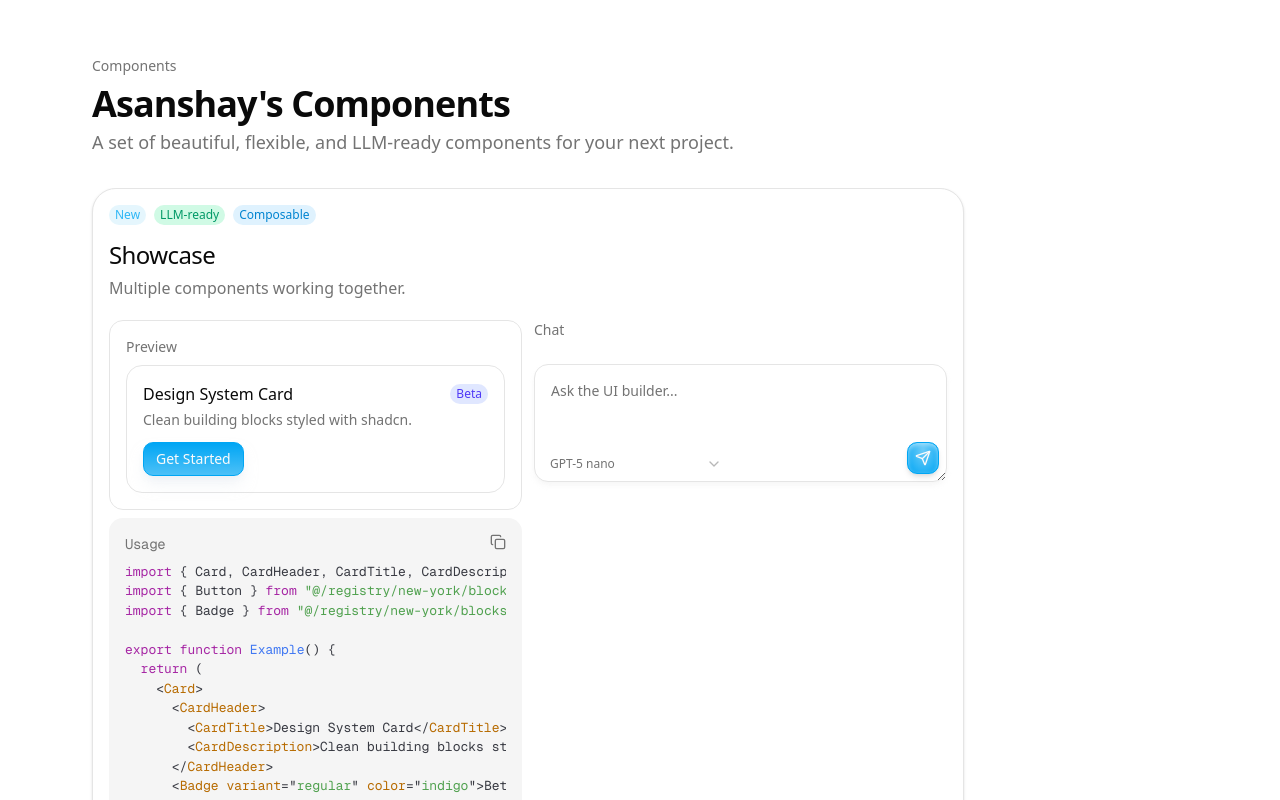
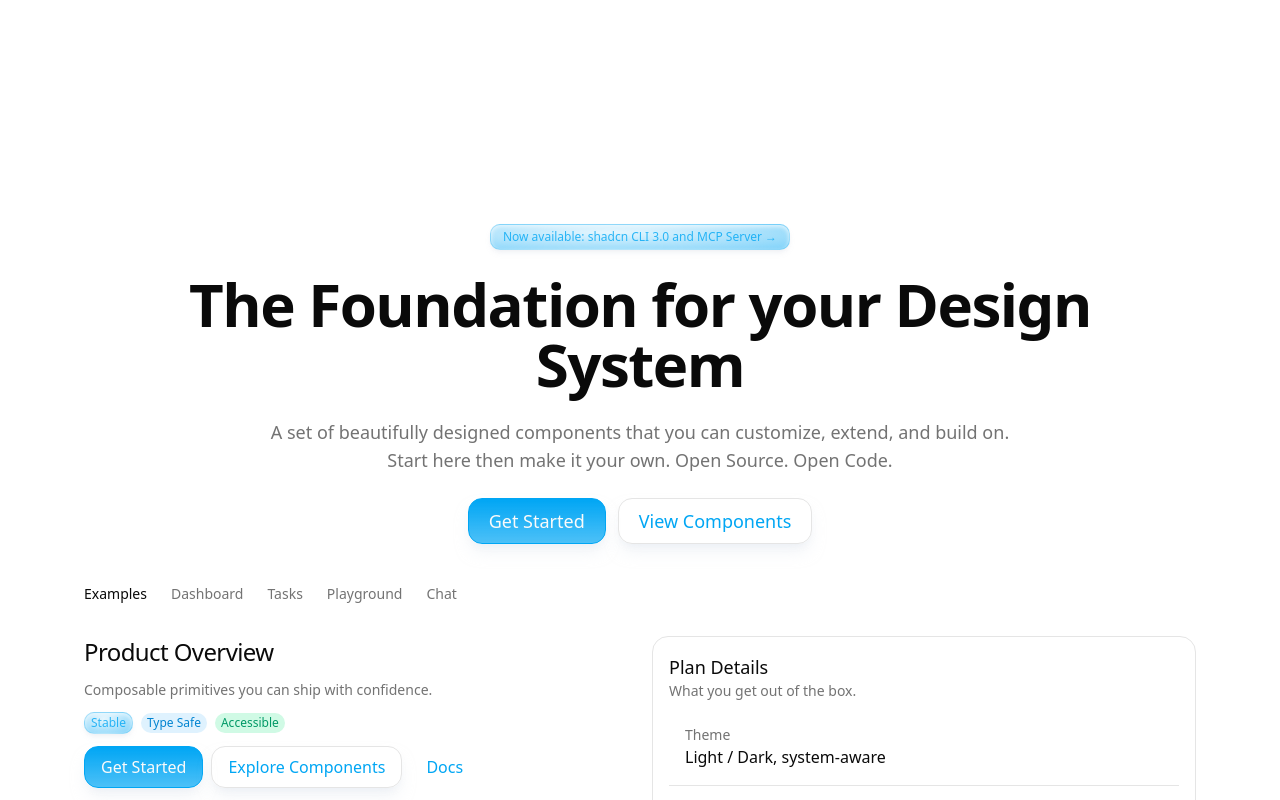
Before and after one commit to SuperAce100/design-system, a Next.js app: page / in a window 1280 px wide. Shown: the top 800 px of the page. Built offline with nearby package versions, Linux system fonts and the light colour scheme.

Commit message:
Temp homepage

```diff
--- a/app/page.tsx
+++ b/app/page.tsx
@@ -6,18 +6,32 @@ import { Button } from "@/registry/new-york/blocks/button/button";
 import { componentList, sectionOrder } from "@/lib/component-registry";
 import { Card, CardDescription, CardHeader, CardTitle } from "@/registry/new-york/blocks/card/card";
 import { CodeBlock } from "@/registry/new-york/blocks/code-block/code-block";
-import ChatMessage from "@/registry/new-york/blocks/chat-message/chat-message";
 import { Badge } from "@/registry/new-york/blocks/badge/badge";
 import type { UIMessage } from "ai";
 import MotionBlurText from "@/registry/new-york/blocks/motion-blur-text/motion-blur-text";
 import Reveal from "@/registry/new-york/blocks/reveal/reveal";
-import ChatInput from "@/registry/new-york/blocks/chat-input/chat-input";
 import ShowcaseChat from "@/components/showcase-chat";
+import { Input } from "@/registry/new-york/blocks/input/input";
+import {
+  Select,
+  SelectContent,
+  SelectItem,
+  SelectTrigger,
+  SelectValue,
+} from "@/registry/new-york/blocks/select/select";
+import { Textarea } from "@/registry/new-york/blocks/textarea/textarea";
+import Markdown from "@/registry/new-york/blocks/markdown/markdown";
+import { DescriptionList } from "@/registry/new-york/blocks/description-list/description-list";
+import OverviewExample from "@/components/examples/OverviewExample";
+import DashboardExample from "@/components/examples/DashboardExample";
+import TasksExample from "@/components/examples/TasksExample";
+import PlaygroundExample from "@/components/examples/PlaygroundExample";
+import ChatExample from "@/components/examples/ChatExample";
 
 const components = componentList;
 
 export default function Home() {
-  // Group components by their section for easier rendering in the sidebar/content
+  // Group components by their section for easier rendering
   const componentsBySection = React.useMemo(() => {
     return components.reduce<Record<string, typeof components>>((acc, component) => {
       const section = component.section as string;
@@ -27,98 +41,76 @@ export default function Home() {
     }, {} as Record<string, typeof components>);
   }, []);
 
+  // Tabs state
+  const [activeTab, setActiveTab] = React.useState<string>("overview");
+
   return (
-    <div className="max-w-6xl mx-auto flex flex-col h-screen px-4 pt-8 gap-8 overflow-y-auto">
-      <header className="flex flex-col gap-2 px-3">
-        <div className="text-sm text-muted-foreground mt-6">
-          <Link href="/" className="hover:text-foreground transition-colors">
-            Components
-          </Link>
-        </div>
-        <div className="flex items-start justify-between gap-4">
-          <div className="flex flex-col gap-1">
-            <h1 className="text-4xl font-semibold tracking-tight">Asanshay's Components</h1>
-            <p className="text-muted-foreground text-lg">
-              A set of beautiful, flexible, and LLM-ready components for your next project.
-            </p>
-          </div>
+    <div className="max-w-6xl mx-auto flex flex-col px-4 pt-8 gap-10">
+      {/* Hero */}
+      <header className="flex flex-col gap-6 items-center text-center mt-48">
+        <Badge variant="fancy" color="primary" className="px-3 py-1">
+          Now available: shadcn CLI 3.0 and MCP Server →
+        </Badge>
+        <h1 className="text-5xl md:text-6xl font-semibold tracking-tight">
+          The Foundation for your Design System
+        </h1>
+        <p className="text-muted-foreground text-lg max-w-3xl">
+          A set of beautifully designed components that you can customize, extend, and build on.
+          Start here then make it your own. Open Source. Open Code.
+        </p>
+        <div className="flex items-center gap-3">
+          <Button size="lg">Get Started</Button>
+          <Button variant="outline" size="lg">
+            View Components
+          </Button>
         </div>
       </header>
-      <main className="flex flex-col gap-8 relative min-h-0 overflow-hidden px-3 max-w-4xl">
-        <section id="showcase" className="">
-          <Card className="p-4">
-            <Reveal index={0} className="flex items-center gap-2 mb-2">
-              <Badge variant="regular" color="primary">
-                New
-              </Badge>
-              <Badge variant="regular" color="emerald">
-                LLM-ready
-              </Badge>
-              <Badge variant="regular" color="sky">
-                Composable
-              </Badge>
-            </Reveal>
-            <CardHeader className="p-0 mb-3">
-              <MotionBlurText className="text-2xl font-medium tracking-tight">
-                Showcase
-              </MotionBlurText>
-              <CardDescription>Multiple components working together.</CardDescription>
-            </CardHeader>
-            <div className="grid grid-cols-1 md:grid-cols-2 gap-3">
-              <Reveal index={1} className="flex flex-col gap-2">
-                <div className="rounded-xl border p-4">
-                  <div className="text-sm text-muted-foreground mb-2">Preview</div>
-                  <div className="flex flex-col gap-2">
-                    <div className="rounded-2xl border p-4 bg-card">
-                      <div className="flex items-center justify-between">
-                        <div className="font-medium">Design System Card</div>
-                        <Badge variant="regular" color="indigo">
-                          Beta
-                        </Badge>
-                      </div>
-                      <div className="text-sm text-muted-foreground mt-1">
-                        Clean building blocks styled with shadcn.
-                      </div>
-                      <div className="mt-3">
-                        <Button size="sm">Get Started</Button>
-                      </div>
-                    </div>
-                  </div>
-                </div>
-                <CodeBlock
-                  variant="flat"
-                  title="Usage"
-                  language="tsx"
-                  code={`import { Card, CardHeader, CardTitle, CardDescription } from "@/registry/new-york/blocks/card/card";
-import { Button } from "@/registry/new-york/blocks/button/button";
-import { Badge } from "@/registry/new-york/blocks/badge/badge";
 
-export function Example() {
-  return (
-    <Card>
-      <CardHeader>
-        <CardTitle>Design System Card</CardTitle>
-        <CardDescription>Clean building blocks styled with shadcn.</CardDescription>
-      </CardHeader>
-      <Badge variant="regular" color="indigo">Beta</Badge>
-      <Button size="sm">Get Started</Button>
-    </Card>
-  );
-}`}
-                />
-              </Reveal>
-              <Reveal index={2} className="flex flex-col gap-2">
-                <ShowcaseChat className="flex flex-col gap-2" defaultModel="gpt-5-nano" />
-              </Reveal>
-            </div>
-          </Card>
-        </section>
+      {/* Examples */}
+      <main className="flex flex-col gap-8 relative">
+        {/* Tabs */}
+        <div className="flex items-center gap-6 overflow-x-auto px-1">
+          {[
+            { id: "overview", label: "Examples" },
+            { id: "dashboard", label: "Dashboard" },
+            { id: "tasks", label: "Tasks" },
+            { id: "playground", label: "Playground" },
+            { id: "chat", label: "Chat" },
+          ].map((tab) => (
+            <button
+              key={tab.id}
+              onClick={() => setActiveTab(tab.id)}
+              className={`text-sm whitespace-nowrap ${
+                activeTab === tab.id
+                  ? "text-foreground"
+                  : "text-muted-foreground hover:text-foreground"
+              }`}
+            >
+              {tab.label}
+            </button>
+          ))}
+        </div>
+
+        {/* Panels */}
+        {activeTab === "overview" && <OverviewExample />}
+
+        {activeTab === "dashboard" && <DashboardExample />}
+
+        {activeTab === "tasks" && <TasksExample />}
+
+        {activeTab === "playground" && <PlaygroundExample />}
+
+        {activeTab === "chat" && <ChatExample />}
+
+        {/* (Old showcase removed) */}
+
+        {/* Components index */}
         {sectionOrder.map((section) => {
           const comps = componentsBySection[section];
           if (!comps) return null;
           const anchor = section.toLowerCase();
           return (
-            <section key={section} id={anchor} className="">
+            <section key={section} id={anchor} className="px-1">
               <h2 className="text-xl font-medium mb-1">{section}</h2>
               <div className="grid grid-cols-2 sm:grid-cols-4 gap-1">
                 {comps.map((component) => (
@@ -126,7 +118,7 @@ export function Example() {
                     key={component.id}
                     variant="link"
                     size="sm"
-                    className="justify-start no-underline text-primary pl-0 hover:opacity-100 "
+                    className="justify-start no-underline text-primary pl-0 hover:opacity-100"
                     asChild
                   >
                     <Link href={`/${component.id}`}>{component.name}</Link>
@@ -136,6 +128,7 @@ export function Example() {
             </section>
           );
         })}
+        <div className="pb-10" />
       </main>
     </div>
   );
--- /dev/null
+++ b/components/examples/ChatExample.tsx
@@ -0,0 +1,11 @@
+"use client";
+import ShowcaseChat from "@/components/showcase-chat";
+
+export default function ChatExample() {
+  return (
+    <section className="px-1">
+      <div className="text-sm text-muted-foreground mb-2">AI Builder</div>
+      <ShowcaseChat className="flex flex-col gap-2" defaultModel="gpt-5-nano" />
+    </section>
+  );
+}
--- /dev/null
+++ b/components/examples/DashboardExample.tsx
@@ -0,0 +1,47 @@
+"use client";
+import { Card, CardDescription, CardHeader, CardTitle } from "@/registry/new-york/blocks/card/card";
+
+export default function DashboardExample() {
+  return (
+    <section className="px-1 grid grid-cols-1 md:grid-cols-4 gap-4">
+      {/* Metric tiles remain cards */}
+      <Card className="md:col-span-1">
+        <CardHeader className="p-0">
+          <CardTitle>Total Revenue</CardTitle>
+          <CardDescription>+20.1% from last month</CardDescription>
+        </CardHeader>
+      </Card>
+      <Card className="md:col-span-1">
+        <CardHeader className="p-0">
+          <CardTitle>Subscriptions</CardTitle>
+          <CardDescription>+180.1% from last month</CardDescription>
+        </CardHeader>
+      </Card>
+      <Card className="md:col-span-1">
+        <CardHeader className="p-0">
+          <CardTitle>Calendar</CardTitle>
+          <CardDescription>June 2025</CardDescription>
+        </CardHeader>
+      </Card>
+      <Card className="md:col-span-1">
+        <CardHeader className="p-0">
+          <CardTitle>Move Goal</CardTitle>
+          <CardDescription>Set your daily activity goal.</CardDescription>
+        </CardHeader>
+      </Card>
+
+      {/* Chart rendered directly without a Card wrapper */}
+      <div className="md:col-span-4 rounded-2xl border bg-card p-4">
+        <div className="mb-2">
+          <div className="text-lg font-medium">Traffic (last 12 weeks)</div>
+          <div className="text-sm text-muted-foreground">Pure CSS bars, minimal styling.</div>
+        </div>
+        <div className="flex items-end gap-1 h-24">
+          {[12, 20, 18, 30, 24, 28, 22, 36, 40, 32, 48, 44].map((h, i) => (
+            <div key={i} className="bg-muted rounded-md w-4" style={{ height: `${h}px` }} />
+          ))}
+        </div>
+      </div>
+    </section>
+  );
+}
--- /dev/null
+++ b/components/examples/OverviewExample.tsx
@@ -0,0 +1,52 @@
+"use client";
+import { Badge } from "@/registry/new-york/blocks/badge/badge";
+import { Button } from "@/registry/new-york/blocks/button/button";
+import { Card, CardDescription, CardHeader, CardTitle } from "@/registry/new-york/blocks/card/card";
+import { DescriptionList } from "@/registry/new-york/blocks/description-list/description-list";
+
+export default function OverviewExample() {
+  return (
+    <section className="px-1 grid grid-cols-1 md:grid-cols-2 gap-6 items-start">
+      {/* Left: no Card wrapper, just content */}
+      <div className="flex flex-col gap-3">
+        <h3 className="text-2xl font-medium tracking-tight">Product Overview</h3>
+        <p className="text-sm text-muted-foreground">
+          Composable primitives you can ship with confidence.
+        </p>
+        <div className="flex items-center gap-2">
+          <Badge variant="fancy" color="primary">
+            Stable
+          </Badge>
+          <Badge variant="regular" color="sky">
+            Type Safe
+          </Badge>
+          <Badge variant="regular" color="emerald">
+            Accessible
+          </Badge>
+        </div>
+        <div className="flex flex-wrap gap-2">
+          <Button variant="default">Get Started</Button>
+          <Button variant="outline">Explore Components</Button>
+          <Button variant="ghost">Docs</Button>
+        </div>
+      </div>
+
+      {/* Right: description list within a subtle surface */}
+      <div className="rounded-2xl border bg-card p-4">
+        <div className="mb-2">
+          <div className="text-lg font-medium">Plan Details</div>
+          <div className="text-muted-foreground text-sm">What you get out of the box.</div>
+        </div>
+        <DescriptionList
+          layout="stacked"
+          data={{
+            Theme: "Light / Dark, system-aware",
+            Styling: "Tailwind + shadcn",
+            Components: "Buttons, Cards, Inputs, Markdown, Chat",
+            License: "MIT",
+          }}
+        />
+      </div>
+    </section>
+  );
+}
--- /dev/null
+++ b/components/examples/PlaygroundExample.tsx
@@ -0,0 +1,27 @@
+"use client";
+import { Card, CardDescription, CardHeader, CardTitle } from "@/registry/new-york/blocks/card/card";
+import Markdown from "@/registry/new-york/blocks/markdown/markdown";
+import { CodeBlock } from "@/registry/new-york/blocks/code-block/code-block";
+
+export default function PlaygroundExample() {
+  return (
+    <section className="px-1 grid grid-cols-1 md:grid-cols-2 gap-6">
+      {/* Markdown without a card wrapper */}
+      <div className="rounded-2xl border bg-card p-4">
+        <div className="mb-3">
+          <div className="text-lg font-medium">Markdown</div>
+          <div className="text-sm text-muted-foreground">Rendered via the Markdown block.</div>
+        </div>
+        <Markdown>{`# Hello, world!\nThis is a **playground** area.\n\n- Buttons\n- Cards\n- Text inputs\n\n> Build your design system, your way.`}</Markdown>
+      </div>
+
+      {/* Code block standalone */}
+      <CodeBlock
+        variant="flat"
+        language="tsx"
+        title="install.ts"
+        code={`import { Button } from "@/registry/new-york/blocks/button/button";\n\nexport function CTA(){\n  return <Button variant=\"fancy\">Install</Button>;\n}`}
+      />
+    </section>
+  );
+}
--- /dev/null
+++ b/components/examples/TasksExample.tsx
@@ -0,0 +1,48 @@
+"use client";
+import { Card, CardDescription, CardHeader, CardTitle } from "@/registry/new-york/blocks/card/card";
+import { Input } from "@/registry/new-york/blocks/input/input";
+import {
+  Select,
+  SelectContent,
+  SelectItem,
+  SelectTrigger,
+  SelectValue,
+} from "@/registry/new-york/blocks/select/select";
+import { Textarea } from "@/registry/new-york/blocks/textarea/textarea";
+import { Button } from "@/registry/new-york/blocks/button/button";
+
+export default function TasksExample() {
+  return (
+    <section className="px-1">
+      <div className="flex flex-col gap-3">
+        <div className="flex items-end justify-between gap-2">
+          <div>
+            <h3 className="text-xl font-medium tracking-tight">Quick Form</h3>
+            <p className="text-sm text-muted-foreground">Inputs built from the primitives.</p>
+          </div>
+          <Button size="sm" variant="outline">
+            Reset
+          </Button>
+        </div>
+        <div className="grid grid-cols-1 sm:grid-cols-2 gap-3">
+          <Input placeholder="Full name" />
+          <Input placeholder="Email" />
+          <Select>
+            <SelectTrigger>
+              <SelectValue placeholder="Role" />
+            </SelectTrigger>
+            <SelectContent>
+              <SelectItem value="admin">Admin</SelectItem>
+              <SelectItem value="editor">Editor</SelectItem>
+              <SelectItem value="viewer">Viewer</SelectItem>
+            </SelectContent>
+          </Select>
+          <Textarea placeholder="Notes" className="min-h-24" />
+        </div>
+        <div className="">
+          <Button>Save</Button>
+        </div>
+      </div>
+    </section>
+  );
+}
```
